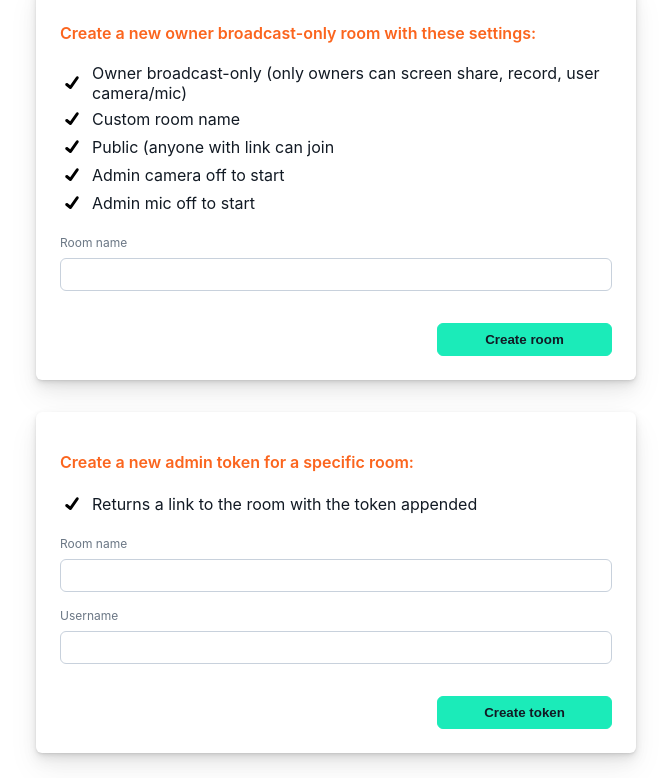
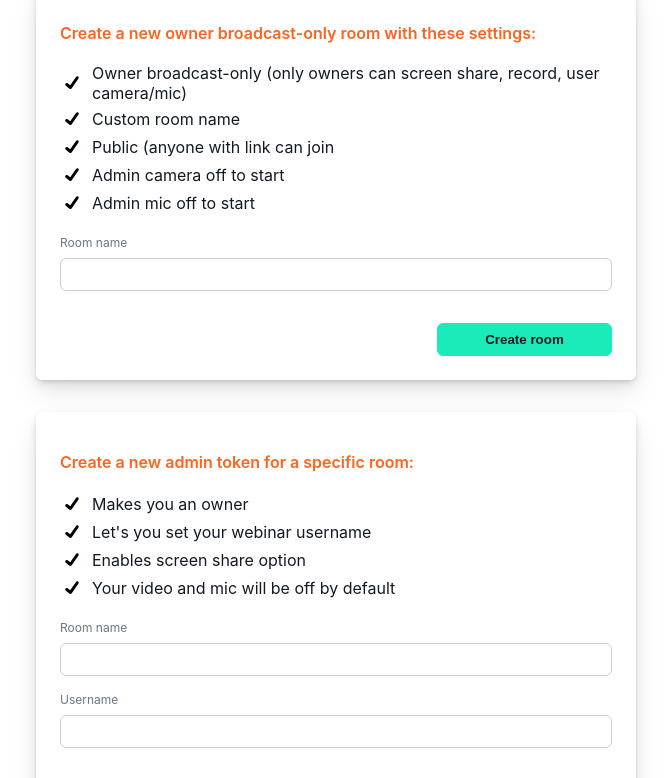
Before and after one commit to daily-demos/webinar-admin, a React (Create React App) app: page / in a window 1280 px wide. Shown: the part 372-1150 px from the top of the page, without its empty margins (304-975 px from the left). Built offline with nearby package versions, Linux system fonts and the light colour scheme.

Commit message:
update token form

```diff
--- a/src/components/RoomForm.jsx
+++ b/src/components/RoomForm.jsx
@@ -55,6 +55,7 @@ const RoomForm = () => {
         console.log(json);
         setRoomInfo(json);
         setSubmitting(false);
+        setErrorMessage(false);
       })
       .catch((err) => {
         setErrorMessage("That did not work! :'( Please try again.");
@@ -104,7 +105,7 @@ const RoomForm = () => {
       {roomInfo && (
         <ResultsContainer>
           <ClearButton onClick={clear}>Clear results</ClearButton>
-          <Result label="Shareable URL:" value={roomInfo?.url} />
+          <Result main label="Shareable URL:" value={roomInfo?.url} />
           <Result label="Privacy:" value={roomInfo?.privacy} />
           <Result label="Name:" value={roomInfo?.name} />
           <Result
--- a/src/components/TokenForm.jsx
+++ b/src/components/TokenForm.jsx
@@ -3,11 +3,13 @@ import { SettingsList, SettingsListItem, Icon, ListItemText } from "./List";
 import { Form, FormHeader, Label, Input, SubmitButton } from "./Form";
 import { ErrorMessage } from "./Text";
 import checkmark from "./images/checkmark.svg";
+import Result from "./Result";
 
 const TokenForm = () => {
   const roomInputRef = useRef();
   const usernameInputRef = useRef();
   const [submitting, setSubmitting] = useState(false);
+  const [tokenInfo, setTokenInfo] = useState(false);
   const [errorMessage, setErrorMessage] = useState(null); // null | string
 
   const submitTokenForm = (e) => {
@@ -16,7 +18,10 @@ const TokenForm = () => {
       setErrorMessage(
         "Eep, something when wrong! We couldn't access the input values. :|"
       );
+      return;
     }
+    setSubmitting(true);
+
     const url = `https://admin-daily-webinar.netlify.app/api/meeting-tokens`;
 
     const options = {
@@ -40,8 +45,22 @@ const TokenForm = () => {
 
     fetch(url, options)
       .then((res) => res.json())
-      .then((json) => console.log(json))
-      .catch((err) => console.error("oops. error:" + err));
+      .then((json) => {
+        console.log(json);
+        setTokenInfo(json);
+        setSubmitting(false);
+        setErrorMessage(false);
+      })
+      .catch((err) => {
+        setErrorMessage("That did not work! :'( Please try again.");
+        setSubmitting(false);
+      });
+  };
+
+  const clear = () => {
+    setTokenInfo(null);
+    roomInputRef.current.value = "";
+    usernameInputRef.current.value = "";
   };
 
   return (
@@ -50,9 +69,19 @@ const TokenForm = () => {
       <SettingsList>
         <SettingsListItem>
           <Icon src={checkmark} alt="checkmark" />
-          <ListItemText>
-            Returns a link to the room with the token appended
-          </ListItemText>
+          <ListItemText>Makes you an owner</ListItemText>
+        </SettingsListItem>
+        <SettingsListItem>
+          <Icon src={checkmark} alt="checkmark" />
+          <ListItemText>Let's you set your webinar username</ListItemText>
+        </SettingsListItem>
+        <SettingsListItem>
+          <Icon src={checkmark} alt="checkmark" />
+          <ListItemText>Enables screen share option</ListItemText>
+        </SettingsListItem>
+        <SettingsListItem>
+          <Icon src={checkmark} alt="checkmark" />
+          <ListItemText>Your video and mic will be off by default</ListItemText>
         </SettingsListItem>
       </SettingsList>
       <Label htmlFor="roomName">Room name</Label>
@@ -61,6 +90,27 @@ const TokenForm = () => {
       <Input ref={usernameInputRef} id="userName" type="text" required />
       <SubmitButton type="submit" value="Create token" disabled={submitting} />
       {errorMessage && <ErrorMessage>{errorMessage}</ErrorMessage>}
+      {tokenInfo && (
+        <ResultsContainer>
+          <ClearButton onClick={clear}>Clear results</ClearButton>
+          <Result main label="Token:" value={tokenInfo?.token} main />
+          <Result label="Room name:" value={tokenInfo?.room_name} />
+          <Result label="Is owner:" value={tokenInfo?.is_owner.toString()} />
+          <Result label="Your username:" value={tokenInfo?.user_name} />
+          <Result
+            label="Screen share enabled:"
+            value={tokenInfo?.enable_screenshare}
+          />
+          <Result
+            label="Start with video off:"
+            value={tokenInfo?.start_video_off.toString()}
+          />
+          <Result
+            label="Start with audio off:"
+            value={tokenInfo?.start_audio_off.toString()}
+          />
+        </ResultsContainer>
+      )}
     </Form>
   );
 };
```
